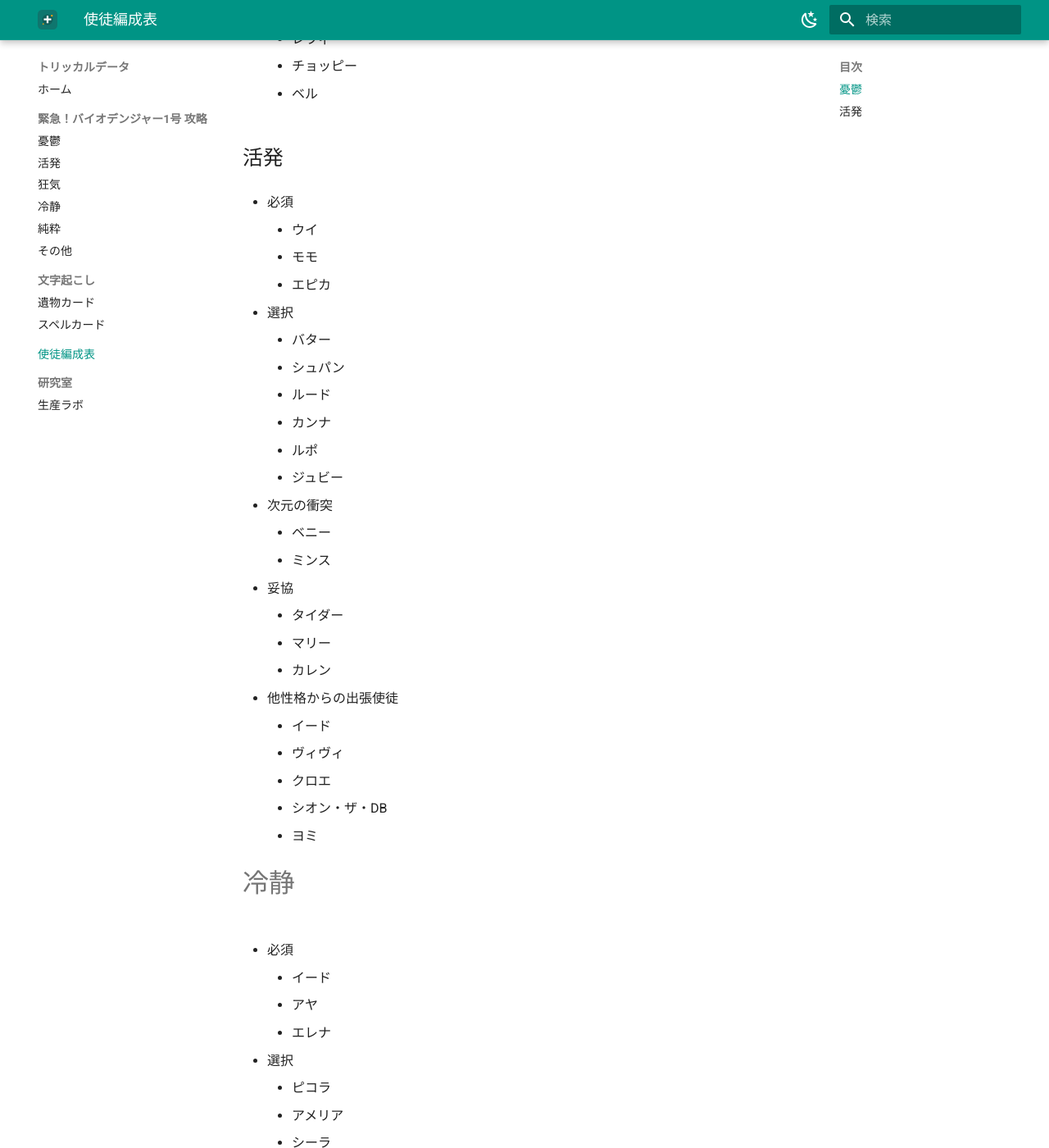
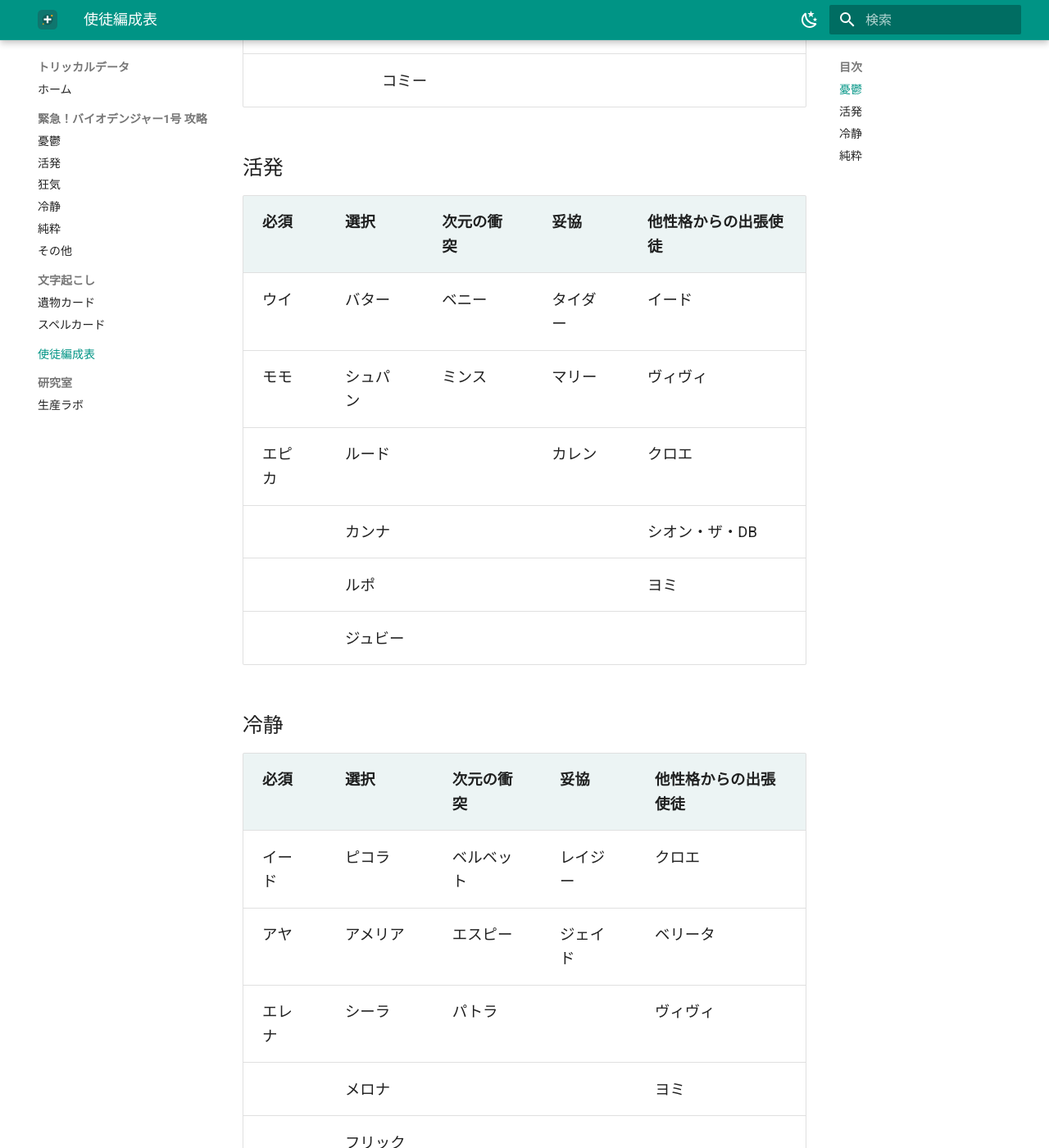
Before and after one commit to roflsunriz/trickcal-data, an MkDocs documentation site: the page built from docs/apostle-formation-table.md, in a window 1280 px wide and 1400 px high, scrolled down 717 px. Shown: the whole window at 82% size. Built offline with MkDocs 1.6.1 and Material for MkDocs 9.7.7, drawn with Linux system fonts in a browser that asks for light colours; some of the changed text lies outside the part shown.

Commit message:
fix: 使徒編成表のフォーマットを整形し、セクションを整理

```diff
--- a/docs/apostle-formation-table.md
+++ b/docs/apostle-formation-table.md
@@ -1,113 +1,46 @@
 # 使徒編成表
 
 ## 憂鬱
-- 必須
-    - ヨミ
-    - シオン・ザ・DB
-    - スノーキー
 
-- 選択
-    - ブランセ
-    - エシュール
-    - ヒルデ
-    - ギデオン
-    - リム
-    - ポーシャー
-    - コミー
-
-- 次元の衝突
-    - フェスタ
-
-- 妥協
-    - レヴィ
-    - チョッピー
-    - ベル
+| 必須 | 選択 | 次元の衝突 | 妥協 | 他性格からの出張使徒 |
+| --- | --- | --- | --- | --- |
+| ヨミ | ブランセ | フェスタ | レヴィ |  |
+| シオン・ザ・DB | エシュール |  | チョッピー |  |
+| スノーキー | ヒルデ |  | ベル |  |
+|  | ギデオン |  |  |  |
+|  | リム |  |  |  |
+|  | ポーシャー |  |  |  |
+|  | コミー |  |  |  |
 
 ## 活発
-- 必須
-    - ウイ
-    - モモ
-    - エピカ
 
-- 選択
-    - バター
-    - シュパン
-    - ルード
-    - カンナ
-    - ルポ
-    - ジュビー
+| 必須 | 選択 | 次元の衝突 | 妥協 | 他性格からの出張使徒 |
+| --- | --- | --- | --- | --- |
+| ウイ | バター | ベニー | タイダー | イード |
+| モモ | シュパン | ミンス | マリー | ヴィヴィ |
+| エピカ | ルード |  | カレン | クロエ |
+|  | カンナ |  |  | シオン・ザ・DB |
+|  | ルポ |  |  | ヨミ |
+|  | ジュビー |  |  |  |
 
-- 次元の衝突
-    - ベニー
-    - ミンス
+## 冷静
 
-- 妥協
-    - タイダー
-    - マリー
-    - カレン
+| 必須 | 選択 | 次元の衝突 | 妥協 | 他性格からの出張使徒 |
+| --- | --- | --- | --- | --- |
+| イード | ピコラ | ベルベット | レイジー | クロエ |
+| アヤ | アメリア | エスピー | ジェイド | ベリータ |
+| エレナ | シーラ | パトラ |  | ヴィヴィ |
+|  | メロナ |  |  | ヨミ |
+|  | フリックル |  |  |  |
 
-- 他性格からの出張使徒
-    - イード
-    - ヴィヴィ
-    - クロエ
-    - シオン・ザ・DB
-    - ヨミ
+## 純粋
 
-# 冷静
-- 必須
-    - イード
-    - アヤ
-    - エレナ
-
-- 選択
-    - ピコラ
-    - アメリア
-    - シーラ
-    - メロナ
-    - フリックル
-
-- 次元の衝突
-    - ベルベット
-    - エスピー
-    - パトラ
-
-- 妥協
-    - レイジー
-    - ジェイド
-
-- 他性格からの出張使徒
-    - クロエ
-    - ベリータ
-    - ヴィヴィ
-    - ヨミ
-
-# 純粋
-- 必須
-    - ヴィヴィ
-    - エルフィン
-
-- 選択
-    - マーゴ
-    - ヘイリー
-    - ローネ
-    - ガヴィア
-    - スピッキー
-    - シルフィール
-    - ナイア
-
-- 次元の衝突
-    - アレット
-    - ビッグウッド
-
-- 妥協
-    - サリー
-    - キュウイ
-
-- 他性格からの出張使徒
-    - イード
-    - ヨミ
-    - シオン・ザ・DB
-    - エレナ
-    - アヤ
-    - エピカ
-    - モモ
+| 必須 | 選択 | 次元の衝突 | 妥協 | 他性格からの出張使徒 |
+| --- | --- | --- | --- | --- |
+| ヴィヴィ | マーゴ | アレット | サリー | イード |
+| エルフィン | ヘイリー | ビッグウッド | キュウイ | ヨミ |
+|  | ローネ |  |  | シオン・ザ・DB |
+|  | ガヴィア |  |  | エレナ |
+|  | スピッキー |  |  | アヤ |
+|  | シルフィール |  |  | エピカ |
+|  | ナイア |  |  | モモ |
```
